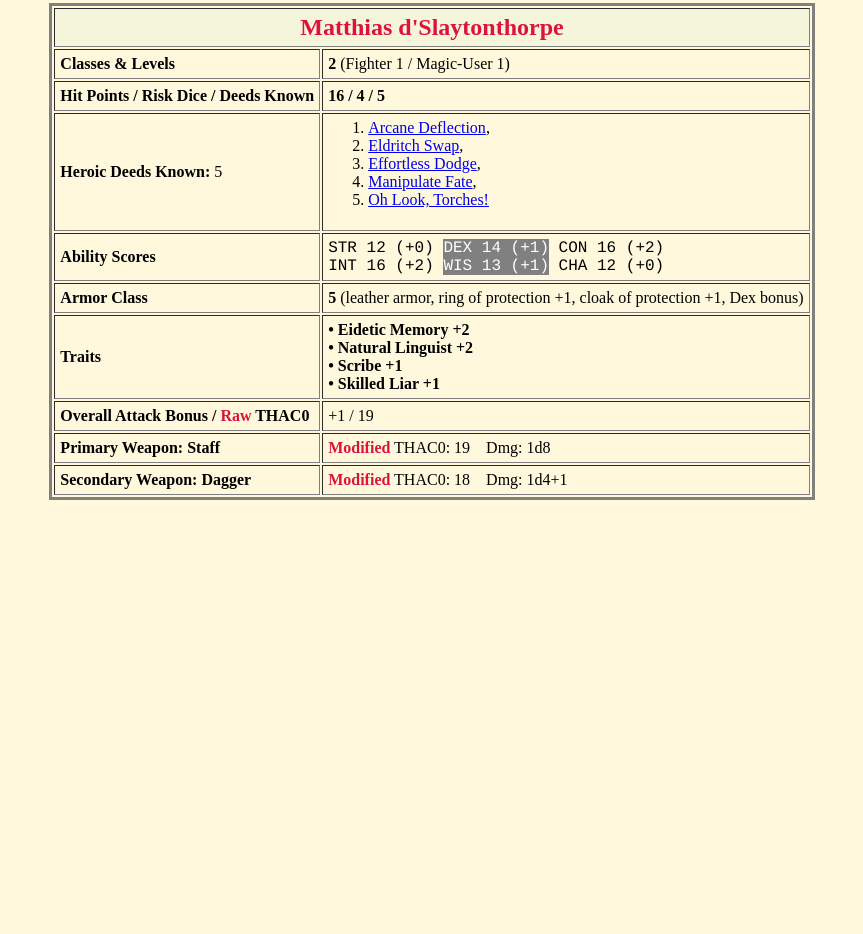
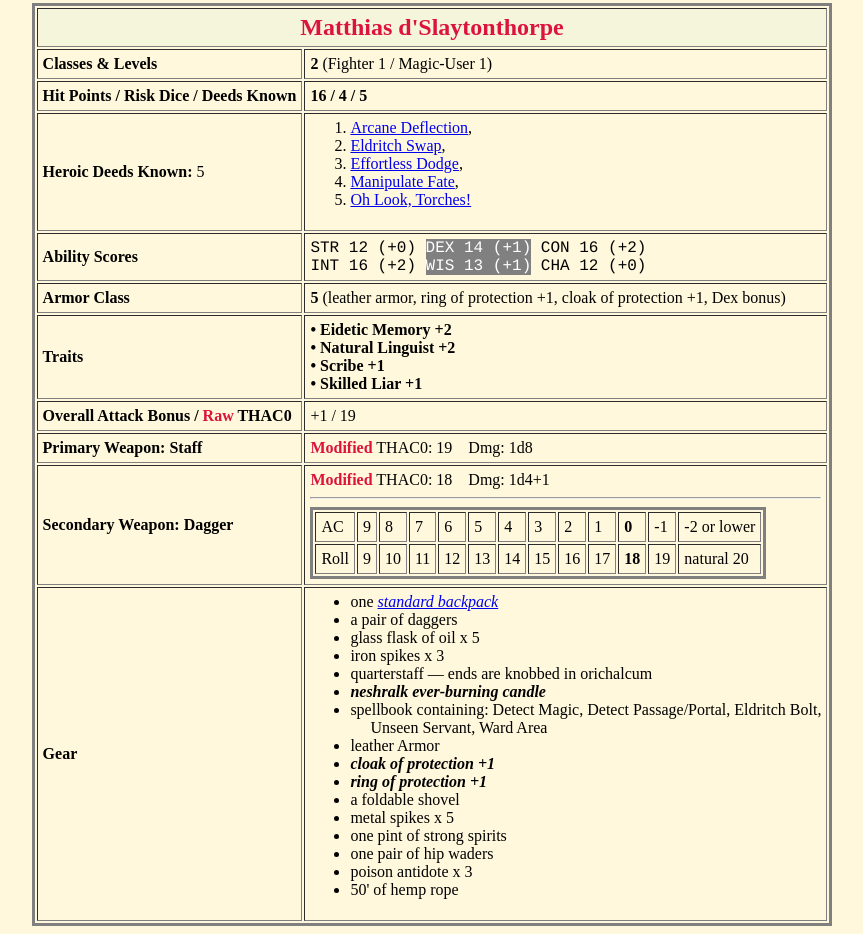
Before and after one commit to kyrathasoft/campaign, a plain HTML site: page cares_not/characters/char_mattie.html in a window 1280 px wide. Shown: the part 190-1124 px from the top of the page, without its empty margins (208-1071 px from the left). Before the commit the page ends 800 px from the top, so only its background shows below. Drawn offline with Linux system fonts and the light colour scheme.

Commit message:
Update character sheets from png to HTML format 26 Dec 2023

```diff
--- a/cares_not/characters/char_mattie.html
+++ b/cares_not/characters/char_mattie.html
@@ -12,7 +12,7 @@
 <center><span title="click for larger view..."><a href="../images/matthiasRounded.png"><img width="115" align="center" src="../images/matthiasRounded.png"></a></span></center>
 <center><table border=1 background="beige">
 
-<tr bgcolor="beige"><th align="center" colspan=2><font size="5"><sc>Matthias d'Slaytonthorpe</sc></font><br></th></tr>
+<tr bgcolor="beige"><th align="center" colspan=2><font size="5"><sc><span title="has 2,782 XP; needs 5,000 total for overall level 3">Matthias d'Slaytonthorpe</span></sc></font><br></th></tr>
 
 <tr><td><b>Classes & Levels</b></td><td><b>2</b> (Fighter 1 / Magic-User 1)</td></tr>
 
@@ -51,9 +51,64 @@
 
 <tr>
 	<td><b>Secondary Weapon: Dagger</b></td>
-	<td><span title="DEX bonus and Atk Bonus (dagger is a finesse weapon)"><sc><b>Modified</b></sc></span> THAC0: 18 &nbsp;&nbsp;&nbsp;Dmg: 1d4+1</td>
+	<td><span title="DEX bonus and Atk Bonus (dagger is a finesse weapon)"><sc><b>Modified</b></sc></span> THAC0: 18 &nbsp;&nbsp;&nbsp;Dmg: 1d4+1<hr>
+		<table border=1>
+		<tr>
+			<td>AC</td>
+			<td>9</td>
+			<td>8</td>
+			<td>7</td>
+			<td>6</td>
+			<td>5</td>
+			<td>4</td>
+			<td>3</td>
+			<td>2</td>
+			<td>1</td>
+			<td><b>0</b></td>
+			<td>-1</td>
+			<td>-2 or lower</td>
+		</tr>
+		<tr>
+			<td>Roll</td>
+			<td>9</td>
+			<td>10</td>
+			<td>11</td>
+			<td>12</td>
+			<td>13</td>
+			<td>14</td>
+			<td>15</td>
+			<td>16</td>
+			<td>17</td>
+			<td><b>18</b></td>
+			<td>19</td>
+			<td>natural 20</td>
+		</tr>
+	</table>
+	</td>
 </tr>
 
+
+<tr>
+	<td><b>Gear</b></td>
+	<td><ul><li>one <a href="../../rules/rules.html#stdBackpack"><i>standard backpack</i></a>
+	<li>a pair of daggers
+	<li>glass flask of oil x 5
+	<li>iron spikes x 3
+	<li>quarterstaff &mdash; ends are knobbed in orichalcum
+	<li><b><i>neshralk ever-burning candle</i></b>
+	<li>spellbook containing: Detect Magic, Detect Passage/Portal, Eldritch Bolt,<br>
+	&nbsp;&nbsp;&nbsp;&nbsp;&nbsp;Unseen Servant, Ward Area
+	<li>leather Armor
+	<li><b><i>cloak of protection +1</i></b>
+	<li><b><i>ring of protection +1</i></b>
+	<li>a foldable shovel
+	<li>metal spikes x 5
+	<li>one pint of strong spirits
+	<li>one pair of hip waders
+	<li>poison antidote x 3
+	<li>50' of hemp rope
+	</ul></td>
+</tr>
 
 </table></center>
 
```
Also changed, not shown: cares_not/characters/char_aury.html (+46 -2 lines), cares_not/posts/Part1.html (+2 -2 lines), rules/rules.html (+4 -1 lines).
